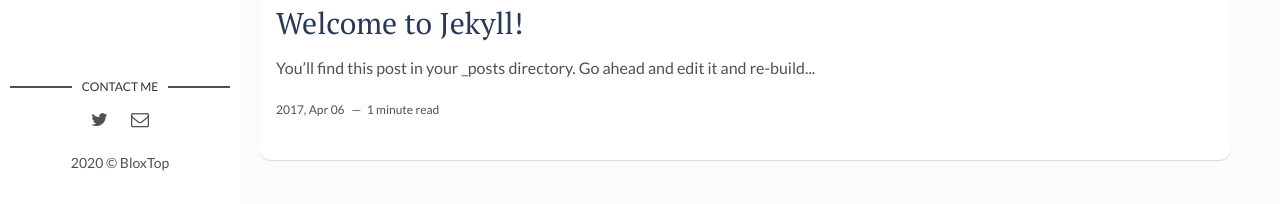
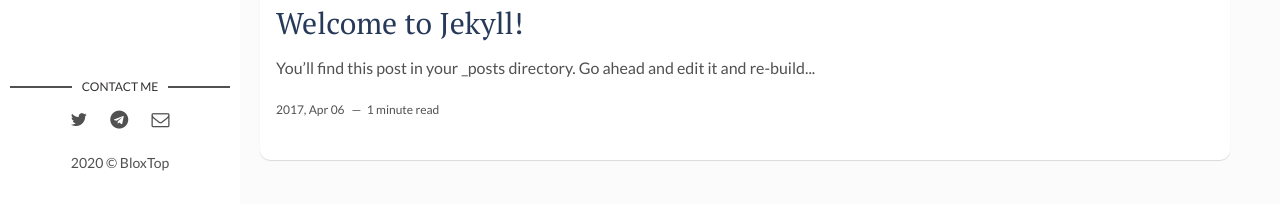
Before and after one commit to bloxtop/bloxtop.github.io, a Jekyll site: the page built from index.html, in a window 1280 px wide and 900 px high, scrolled down 543 px. Shown: the part 693-897 px from the top of the window. Built offline with Jekyll 4.4.1, drawn with Linux system fonts in a browser that asks for light colours; the list of posts is cut into pages by our own code.

Commit message:
update telegram link

```diff
--- a/_config.yml
+++ b/_config.yml
@@ -16,6 +16,7 @@
 social-github: bloxtop # add your Github handle
 social-linkedin: # add your Linkedin handle
 social-email: Aaron_he01@yahoo.com # add your Email address
+social-telegram: BloxtopOfficial
 
 # Disqus
 discus-identifier: mr-brown # add your discus identifier
--- a/_layouts/main.html
+++ b/_layouts/main.html
@@ -30,12 +30,15 @@
           <li class="github"><a href="http://github.com/{{site.social-github}}" target="_blank"><i class="fa fa-github"></i></a></li>
         {% else %}
           <li class="github"><a href="http://github.com/" target="_blank"><i class="fa fa-github" aria-hidden="true"></i></a></li>
+        {% endif %}-->
+        {% if site.social-telegram %}
+          <li class="telegram"><a href="https://t.me/{{site.social-telegram}}" rel= "nofollow noopener noreferrer" target="_blank" title="Telegram">
+            <i class="fa fa-telegram"></i>
+            <!--<img src="{{site.baseurl}}/assets/img/telegram.svg" alt="Telegram">-->
+          </a></li>
+        {% else %}
+          <li class="telegram"><a href="https://t.me/" target="_blank"><i class="fa fa-telegram" aria-hidden="true"></i></a></li>
         {% endif %}
-        {% if site.social-linkedin %}
-          <li class="linkedin"><a href="https://in.linkedin.com/in/{{site.social-linkedin}}" target="_blank"><i class="fa fa-linkedin"></i></a></li>
-        {% else %}
-          <li class="linkedin"><a href="https://in.linkedin.com/" target="_blank"><i class="fa fa-linkedin" aria-hidden="true"></i></a></li>
-        {% endif %}-->
         {% if site.social-email %}
           <li class="email"><a href="mailto:{{site.social-email}}"><i class="fa fa-envelope-o"></i></a></li>
         {% else %}
```
Also changed, not shown: assets/img/telegram.svg (added).
